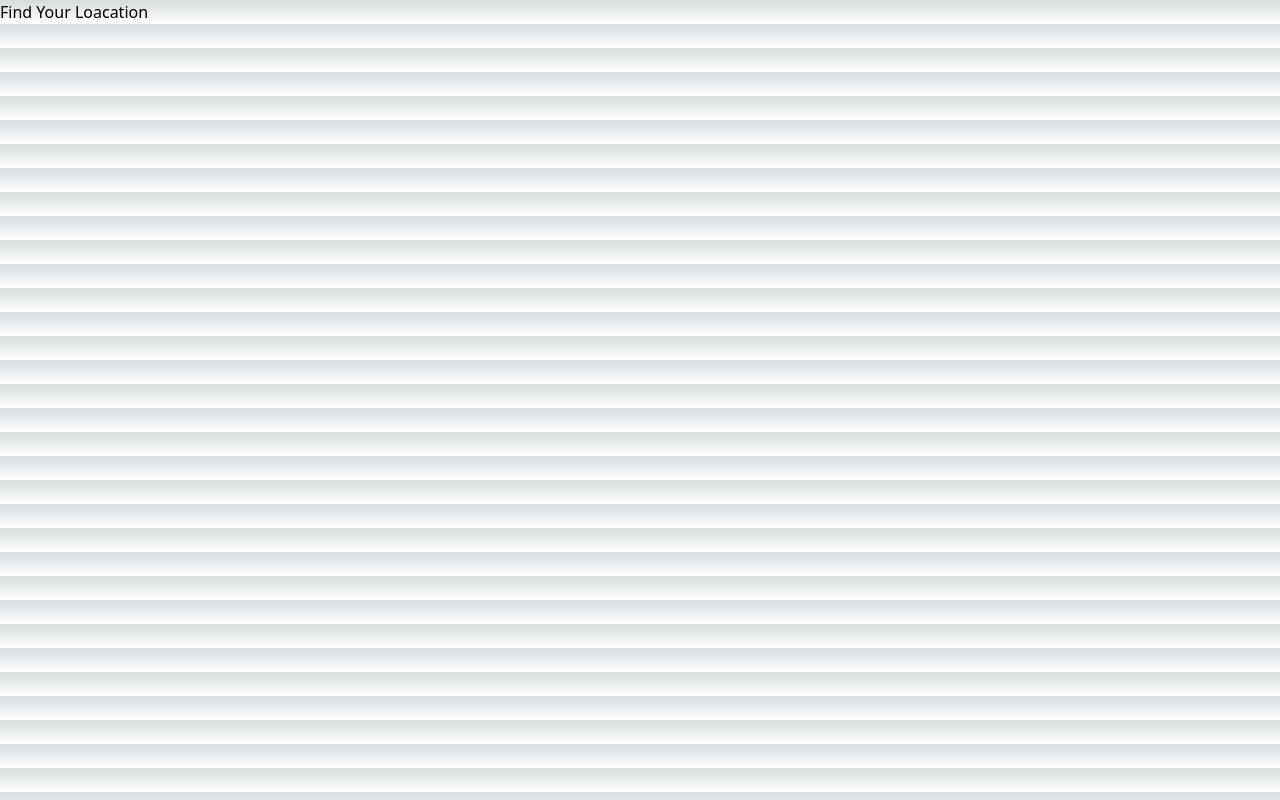
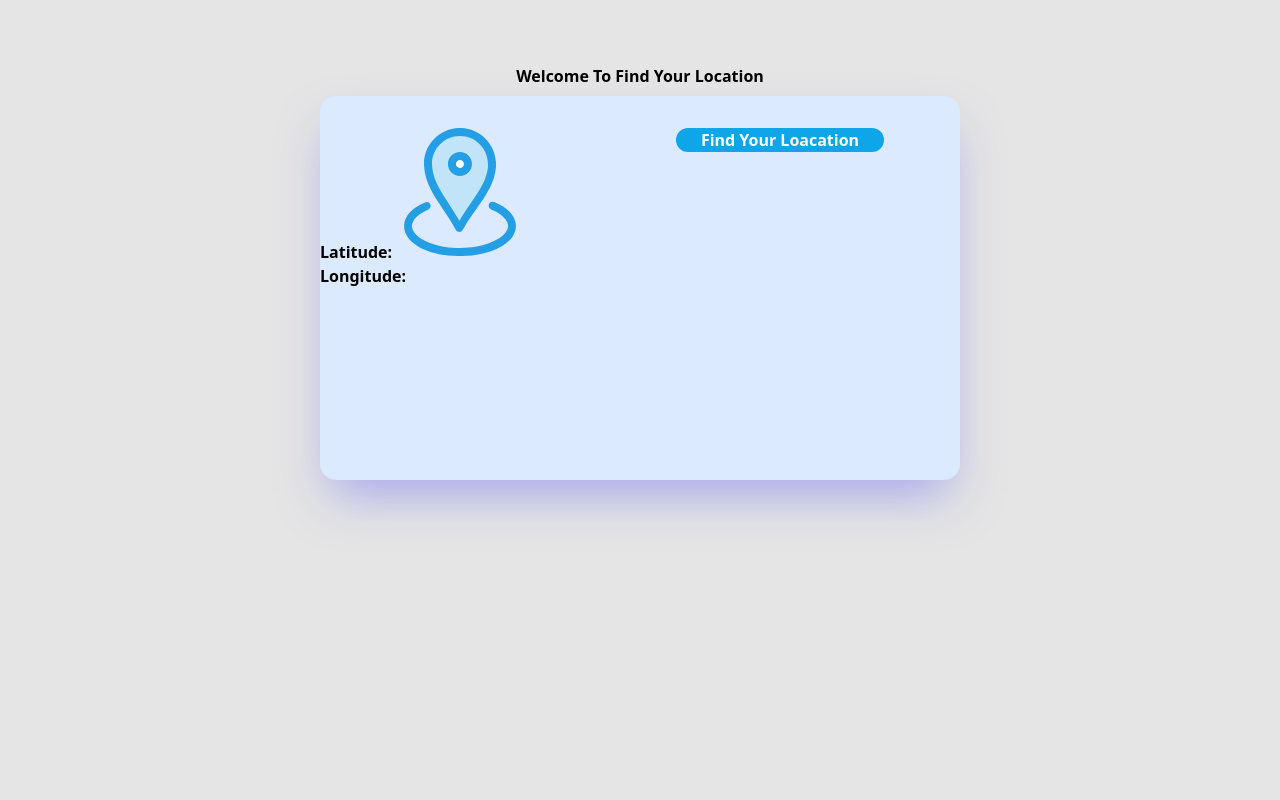
Before and after one commit to Golu7667/Location-Finder-App, a Next.js app in the folder my-app/: page / in a window 1280 px wide. Built offline with nearby package versions, Linux system fonts and the light colour scheme; no server answers.

Commit message:
home page design the box upper ui

```diff
--- a/my-app/app/globals.css
+++ b/my-app/app/globals.css
@@ -18,10 +18,5 @@
 
 body {
   color: rgb(var(--foreground-rgb));
-  background: linear-gradient(
-      to bottom,
-      transparent,
-      rgb(var(--background-end-rgb))
-    )
-    rgb(var(--background-start-rgb));
+
 }
--- a/my-app/app/page.tsx
+++ b/my-app/app/page.tsx
@@ -2,30 +2,51 @@
 'use client'
 import { useState, useEffect } from 'react';
 
+
 function DynamicContent() {
-  const [data, setData] = useState(null);
   const [isButton,setIsButton]=useState(false)
+  const [latitude, setLatitude] = useState(null);
+  const [longitude, setLongitude] = useState(null);
 
   useEffect(() => {
-    // Fetch data from an API or perform other side effects
-    fetch('https://api.example.com/data')
-      .then((response) => response.json())
-      .then((data) => {
-        setData(data);
+    // Check if geolocation is available in the browser
+    if(isButton){
+    if ('geolocation' in navigator) {
+      navigator.geolocation.getCurrentPosition((position) => {
+        const { latitude, longitude } = position.coords;
+        setLatitude(latitude);
+        setLongitude(longitude);
       });
-  }, [isButton]); // Empty dependency array means the effect runs once after the initial render
+
+    } else {
+      console.error('Geolocation is not available in this browser.');
+    }
+  }
+  }, [isButton]);
 
    const handle=()=>{
     setIsButton(true)
    }
 
   return (
-    <div>
-      {data ? <p>Data: {data}</p> :
-      <button onClick={()=>handle}>Find Your Loacation </button>
+    <div className='min-h-screen w-full bg-neutral-200  '>
+      <div className=' h-8 font-extrabold  flex justify-center item-center pt-16' >Welcome To Find Your Location</div>
+     <div className='flex justify-center item-center mt-8'>
+      <div className='w-1/2 h-96 rounded-2xl shadow-2xl shadow-indigo-500/50 bg-blue-100 '>
+         <div className='w-full h-36 flex  justify-around pt-8'>
+         <img className='w-32 h-32' src="/location.svg"/>
+         <button  className='w-52 h-6 font-extrabold bg-sky-500 text-white rounded-xl hover:bg-sky-700 ' onClick={()=>handle()}>Find Your Loacation </button>
+         </div>
+         <div className='w-full h-36'>
+        {<div className='font-extrabold'>
+          <p >Latitude: {latitude}</p>
+          <p>Longitude: {longitude}</p>
 
+        </div>
       }
-
+      </div>
+      </div>
+      </div>
     </div>
   );
 }
```
Also changed, not shown: my-app/public/location.svg (added).
